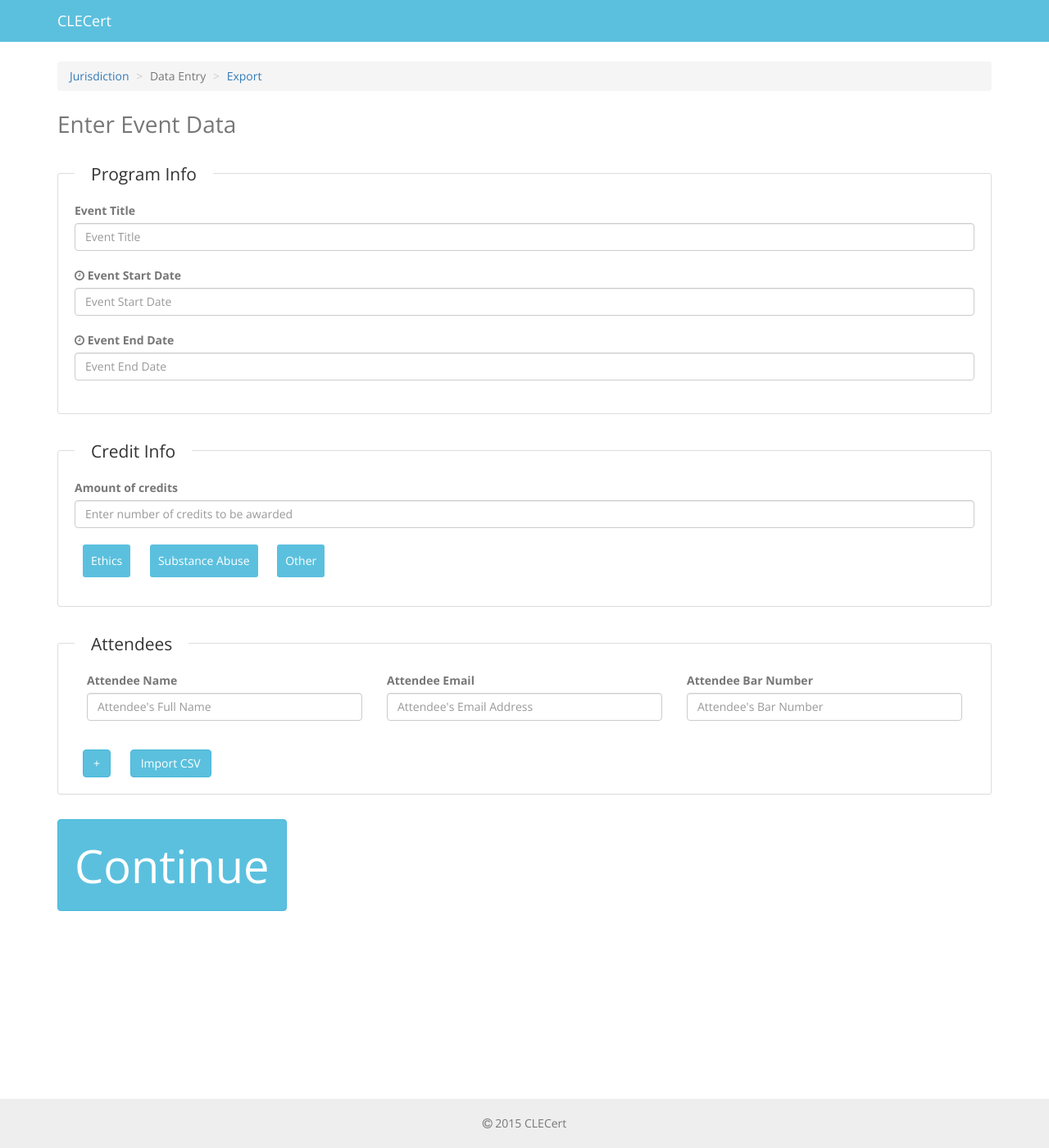
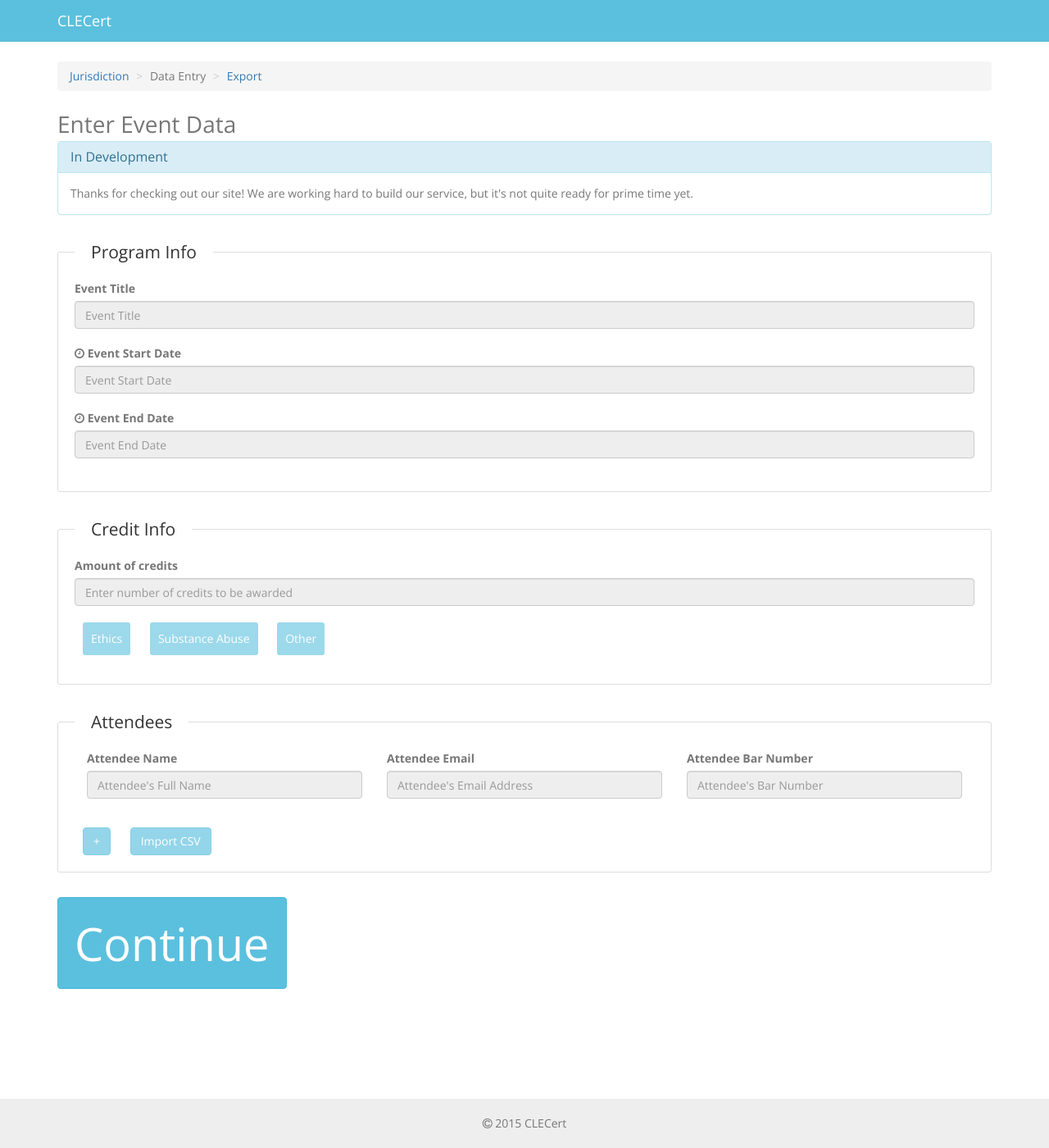
Before and after one commit to CLECert/clecert-site, a Jekyll site: the page built from data-entry/index.html, in a window 1280 px wide and 1400 px high. Shown: the whole window at 82% size. Built offline with Jekyll 4.4.1, drawn with Linux system fonts in a browser that asks for light colours; nearby versions of some CDN libraries; a script that is not in the unit is left out.

Commit message:
Disable forms for preview

```diff
--- a/_sass/_global.scss
+++ b/_sass/_global.scss
@@ -29,6 +29,10 @@
 
   a {
     color: inherit;
+
+    &:hover, &:focus {
+      color: $primaryColor;
+    }
   }
 }
 
@@ -162,6 +166,10 @@
   .radio label input {
     display: none;
   }
+
+  &[disabled] .radio label {
+    opacity: 0.6;
+  }
 }
 
 fieldset.attendees .form-group {
--- a/data-entry/index.html
+++ b/data-entry/index.html
@@ -7,8 +7,17 @@
   <div class="container">
     <h2>Enter <span id="juris-name"></span> Event Data</h2>
 
+    <div class="panel panel-info">
+      <div class="panel-heading">
+        <h3 class="panel-title" id="panel-title">In Development<a class="anchorjs-link" href="#panel-title"><span class="anchorjs-icon"></span></a></h3>
+      </div>
+      <div class="panel-body">
+        Thanks for checking out our site! We are working hard to build our service, but it's not quite ready for prime time yet.
+      </div>
+    </div>
+
     <form action="{{ '/export' | prepend: site.baseurl }}" method="get">
-      <fieldset>
+      <fieldset disabled>
       <legend>Program Info</legend>
 
         <div class="form-group">
@@ -23,7 +32,7 @@
         </div>
       </fieldset>
 
-      <fieldset>
+      <fieldset disabled>
       <legend>Credit Info</legend>
 
         <div class="form-group">
@@ -38,7 +47,7 @@
         </div>
       </fieldset>
 
-      <fieldset class="attendees">
+      <fieldset disabled class="attendees">
       <legend>Attendees</legend>
 
         <div class="form-group">
--- a/export/index.html
+++ b/export/index.html
@@ -7,7 +7,7 @@
   <div class="container">
     <h2>Export Certificates</h2>
 
-    <fieldset>
+    <fieldset disabled>
       <legend>Download or Email</legend>
 
       <a href class="btn btn-info">Download Certificate Archive</a>
--- a/index.html
+++ b/index.html
@@ -15,14 +15,14 @@
 
     <figure class="step-preview">
       <div class="circle-video">
-        <img src="{{ '/images/data-entry.png' | prepend: site.baseurl }}" alt="CLE Jurisdiction selection preview">
+        <img src="{{ '/images/data-entry.png' | prepend: site.baseurl }}" alt="CLE Data Entry preview">
       </div>
       <figcaption>Enter Data</figcaption>
     </figure>
 
     <figure class="step-preview">
       <div class="circle-video">
-        <img src="{{ '/images/export.png' | prepend: site.baseurl }}" alt="CLE Jurisdiction selection preview">
+        <img src="{{ '/images/export.png' | prepend: site.baseurl }}" alt="CLE Data Submission preview">
       </div>
       <figcaption>Send it</figcaption>
     </figure>
```
Also changed, not shown: other parts of index.html (+2 -0 lines), jurisdiction/index.html (+9 -0 lines).
